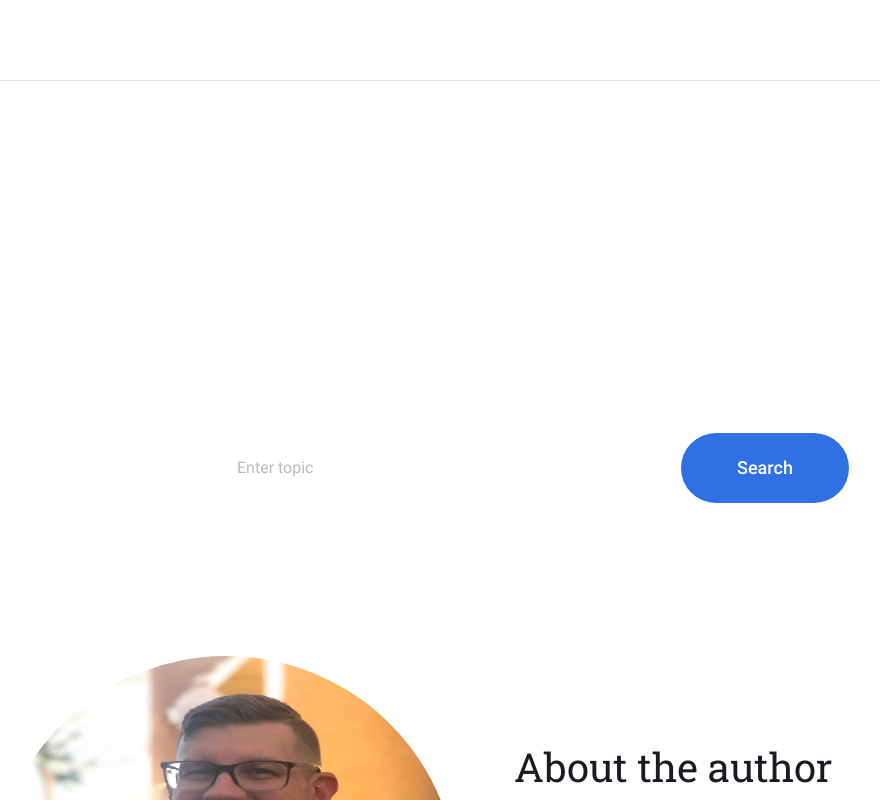
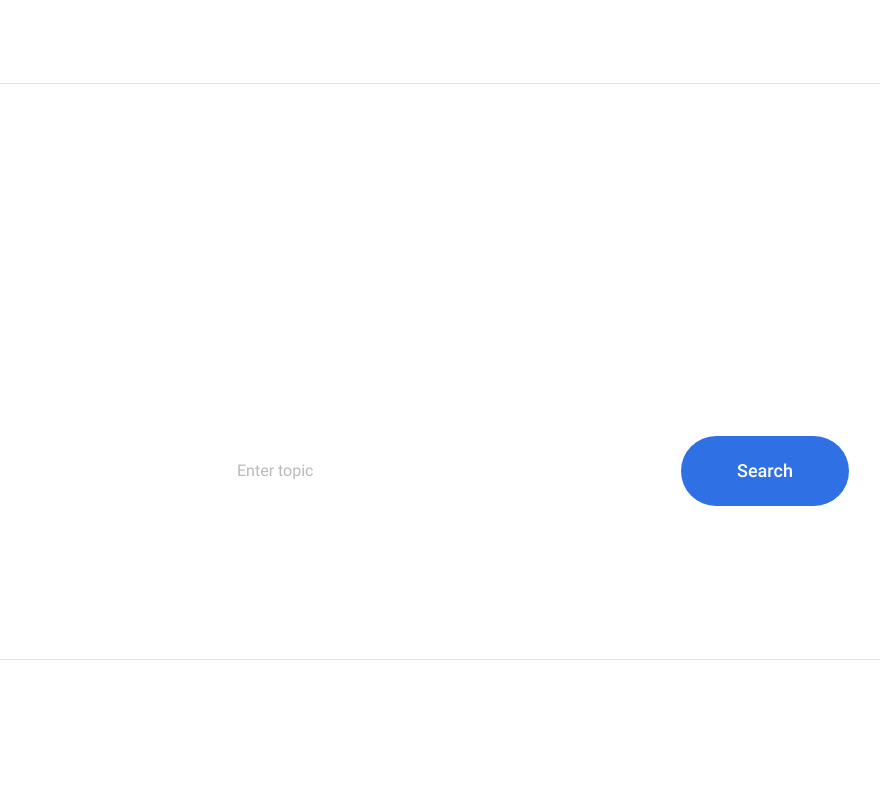
Before and after one commit to djjohnson20/se_final_project_frontend, a React (Vite) app: page /saved-news in a window 1280 px wide. Shown: the top 800 px of the page, without its empty margins (110-990 px from the left). Built offline with nearby package versions, Linux system fonts and the light colour scheme.

Commit message:
Update on Final Project

```diff
--- a/src/components/App/App.jsx
+++ b/src/components/App/App.jsx
@@ -8,9 +8,34 @@ import About from "../About/About";
 import Footer from "../Footer/Footer";
 import LoginModal from "../LoginModal/LoginModal";
 import RegisterModal from "../RegisterModal/RegisterModal";
+import { login, getCurrentUser } from "../../utils/api";
 
 function App() {
   const [activeModal, setActiveModal] = useState("");
+  const [isLoggedIn, setIsLoggedIn] = useState(false);
+  const [currentUser, setCurrentUser] = useState("");
+
+  const handleLogIn = ({ email, password }) => {
+    return login({ email, password })
+      .then((loginData) => {
+        const token = loginData.token;
+        return getCurrentUser(token);
+      })
+      .then((userData) => {
+        const user = userData.data.name;
+        setIsLoggedIn(true);
+        setCurrentUser(user);
+        return user;
+      })
+      .catch((err) => {
+        console.log("Login failed:", err.message);
+      });
+  };
+
+  const handleLogOut = () => {
+    setIsLoggedIn(false);
+    setCurrentUser("");
+  };
 
   const handleLoginClick = () => {
     setActiveModal("login");
@@ -27,9 +52,15 @@ function App() {
   return (
     <div className="page">
       <div className="page__content">
-        <Header handleLoginClick={handleLoginClick} />
+        <Header
+          handleLoginClick={handleLoginClick}
+          handleLogOut={handleLogOut}
+          isLoggedIn={isLoggedIn}
+          currentUser={currentUser}
+        />
         <Routes>
           <Route path="/" element={<Main />} />
+          <Route path="/saved-news" element={<Header />} />
         </Routes>
         <About />
         <Footer />
@@ -38,7 +69,7 @@ function App() {
         onClose={closeActiveModal}
         activeModal={activeModal}
         isOpen={activeModal === "login"}
-        onLogin={handleLoginClick}
+        onLogin={handleLogIn}
         onRegister={handleRegisterClick}
       />
       <RegisterModal
--- a/src/components/Header/Header.jsx
+++ b/src/components/Header/Header.jsx
@@ -5,14 +5,19 @@ import "./Header.css";
 import Navigation from "../Navigation/Navigation";
 import SearchForm from "../SearchForm/SearchForm";
 
-function Header({ handleLoginClick }) {
+function Header({ handleLoginClick, isLoggedIn, currentUser, handleLogOut }) {
   return (
     <header className="header">
       <div className="header__controls">
         <Link className="header__logo" to="/">
           NewsExplorer
         </Link>
-        <Navigation handleLoginClick={handleLoginClick} />
+        <Navigation
+          handleLoginClick={handleLoginClick}
+          isLoggedIn={isLoggedIn}
+          currentUser={currentUser}
+          handleLogOut={handleLogOut}
+        />
       </div>
       <SearchForm />
     </header>
--- a/src/components/LoginModal/LoginModal.jsx
+++ b/src/components/LoginModal/LoginModal.jsx
@@ -50,7 +50,7 @@ function LoginModal({ onClose, isOpen, onLogin, onRegister }) {
           type="email"
           className="modal__input"
           id="login-email"
-          placeholder="Email"
+          placeholder="Enter email"
           onChange={handleEmailChange}
           value={email}
           required
@@ -63,7 +63,7 @@ function LoginModal({ onClose, isOpen, onLogin, onRegister }) {
           type="password"
           className="modal__input"
           id="login-password"
-          placeholder="Password"
+          placeholder="Enter password"
           onChange={handlePasswordChange}
           value={password}
           required
--- a/src/components/Navigation/Navigation.css
+++ b/src/components/Navigation/Navigation.css
@@ -5,9 +5,10 @@
 }
 
 .nav__links {
+  display: flex;
+  gap: 76px;
   margin: 0;
   padding-top: 30px;
-  padding-bottom: 26px;
 }
 
 .nav__link {
@@ -17,14 +18,17 @@
   line-height: 24px;
   color: #fff;
   text-decoration: none;
+  padding-bottom: 26px;
+  border-bottom: 3px solid transparent;
 }
 
 .nav__link:hover {
   border-bottom: 3px solid #fff;
-  padding-bottom: 26px;
 }
 
 .nav__sign-in {
+  display: flex;
+  justify-content: space-around;
   color: #fff;
   background-color: transparent;
   font-family: "Roboto";
@@ -41,3 +45,8 @@
   border-color: #fff;
   cursor: pointer;
 }
+
+.nav__logout-btn {
+  width: 22px;
+  height: 22px;
+}
--- a/src/components/Navigation/Navigation.jsx
+++ b/src/components/Navigation/Navigation.jsx
@@ -1,17 +1,40 @@
 import { Link } from "react-router-dom";
 
 import "./Navigation.css";
+import LogoutBtn from "../../assets/logout.png";
 
-function Navigation({ handleLoginClick }) {
-  return (
+function Navigation({
+  handleLoginClick,
+  isLoggedIn,
+  currentUser,
+  handleLogOut,
+}) {
+  return !isLoggedIn ? (
+    <>
+      <nav className="nav">
+        <ul className="nav__links">
+          <Link className="nav__link" to="/">
+            Home
+          </Link>
+        </ul>
+        <button onClick={handleLoginClick} className="nav__sign-in">
+          Sign In
+        </button>
+      </nav>
+    </>
+  ) : (
     <nav className="nav">
       <ul className="nav__links">
         <Link className="nav__link" to="/">
           Home
         </Link>
+        <Link className="nav__link" to="/saved-articles">
+          Saved Articles
+        </Link>
       </ul>
-      <button onClick={handleLoginClick} className="nav__sign-in">
-        Sign In
+      <button onClick={handleLogOut} className="nav__sign-in">
+        {currentUser}{" "}
+        <img className="nav__logout-btn" src={LogoutBtn} alt="log out button" />
       </button>
     </nav>
   );
--- a/src/components/RegisterModal/RegisterModal.jsx
+++ b/src/components/RegisterModal/RegisterModal.jsx
@@ -48,7 +48,7 @@ function RegisterModal({ onClose, isOpen, onLogin, onRegister }) {
           type="email"
           className="modal__input"
           id="register-email"
-          placeholder="Email"
+          placeholder="Enter email"
           onChange={handleEmailChange}
           value={email}
           required
@@ -61,7 +61,7 @@ function RegisterModal({ onClose, isOpen, onLogin, onRegister }) {
           type="password"
           className="modal__input"
           id="register-password"
-          placeholder="Password"
+          placeholder="Enter password"
           onChange={handlePasswordChange}
           value={password}
           required
--- /dev/null
+++ b/src/utils/api.js
@@ -0,0 +1,17 @@
+const login = ({ email, password }) => {
+  return new Promise((resolve, reject) => {
+    resolve({
+      token: "some fake token",
+    });
+  });
+};
+
+const getCurrentUser = (token) => {
+  return new Promise((resolve, reject) => {
+    resolve({
+      data: { name: "fake user", email: "fake@example.com", _id: "fake-id" },
+    });
+  });
+};
+
+export { login, getCurrentUser };
```
Also changed, not shown: src/assets/logout.png (added).
